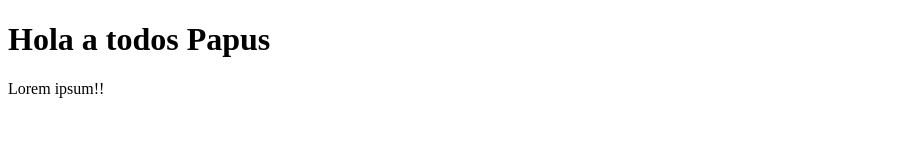
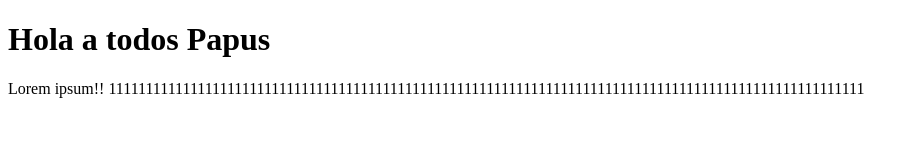
Before and after one commit to JDF-SF90/gittutorial, a plain HTML site: page index.html in a window 1280 px wide. Shown: the whole page, without its empty margins (0-919 px from the left). Drawn offline with Linux system fonts and the light colour scheme.

Commit message:
agregar unos en el parrafo

```diff
--- a/index.html
+++ b/index.html
@@ -10,7 +10,8 @@
 
 <body>
     <h1>Hola a todos Papus</h1>
-    <p>Lorem ipsum!!</p>
+    <p>Lorem ipsum!! 111111111111111111111111111111111111111111111111111111111111111111111111111111111111111111111111111111
+    </p>
 </body>
 
 </html>
```
